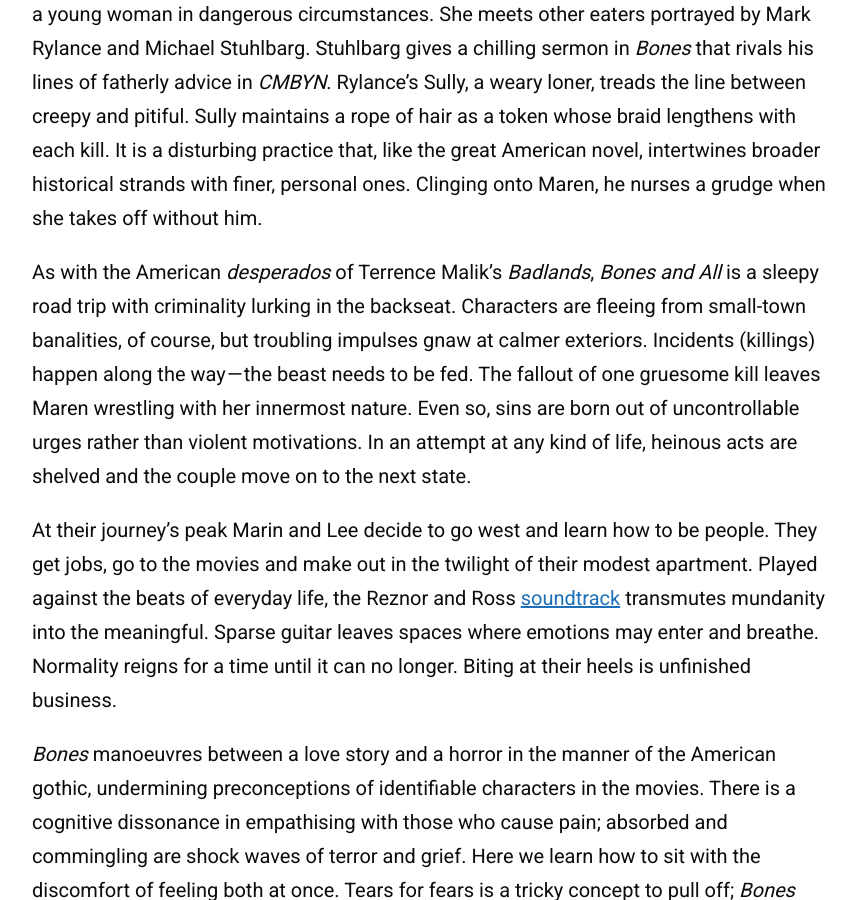
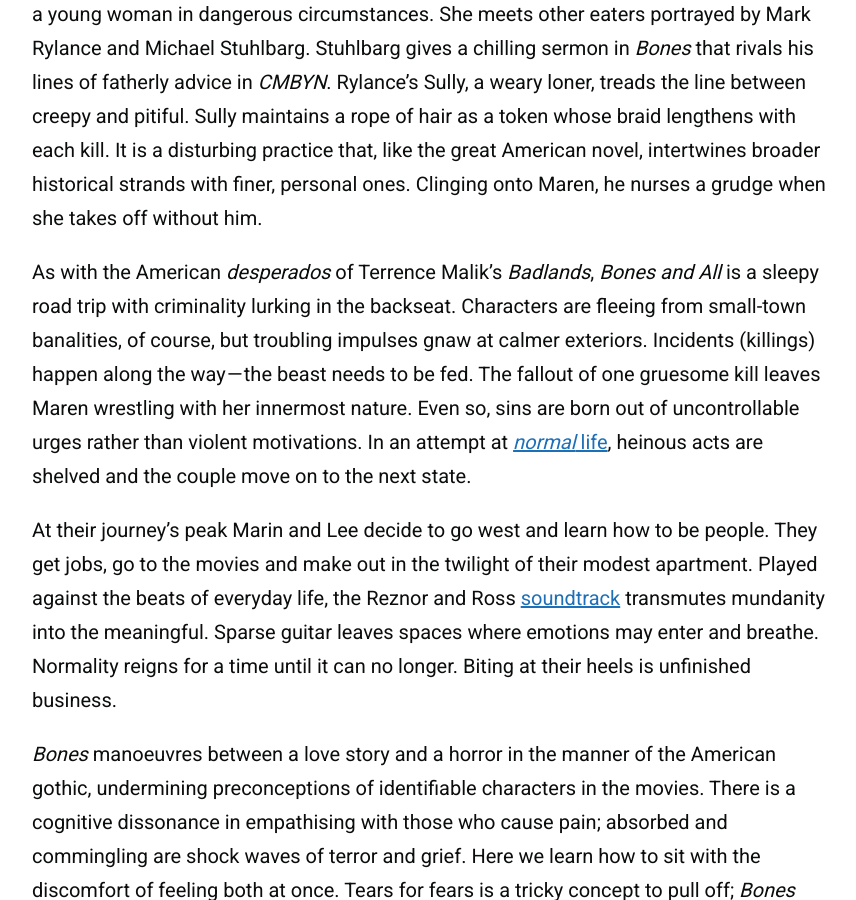
Before and after one commit to zoeurl/zoedowney.github.io, a Jekyll site: the page built from _posts/2023-08-07-bones-and-all.md, in a window 1280 px wide and 900 px high, scrolled down 1753 px. Shown: the whole window, without its empty margins (208-1064 px from the left). Built offline with Jekyll 4.4.1, drawn with Linux system fonts in a browser that asks for light colours.

Commit message:
Update 2023-08-07-bones-and-all.md

```diff
--- a/_posts/2023-08-07-bones-and-all.md
+++ b/_posts/2023-08-07-bones-and-all.md
@@ -16,7 +16,7 @@
 
 In the manner of a Wim Wenders drifter narrative, _Bones and All_ is a gentler tale of first loves and a grander ode to the American landscape. And, in the convention of filmic Americana, the picture is evenly tempered between beauty and violence. Indeed, Maren is a young woman in dangerous circumstances. She meets other eaters portrayed by Mark Rylance and Michael Stuhlbarg. Stuhlbarg gives a chilling sermon in _Bones_ that rivals his lines of fatherly advice in _CMBYN_. Rylance’s Sully, a weary loner, treads the line between creepy and pitiful. Sully maintains a rope of hair as a token whose braid lengthens with each kill. It is a disturbing practice that, like the great American novel, intertwines broader historical strands with finer, personal ones. Clinging onto Maren, he nurses a grudge when she takes off without him.
 
-As with the American _desperados_ of Terrence Malik's _Badlands_, _Bones and All_ is a sleepy road trip with criminality lurking in the backseat. Characters are fleeing from small-town banalities, of course, but troubling impulses gnaw at calmer exteriors. Incidents (killings) happen along the way — the beast needs to be fed. The fallout of one gruesome kill leaves Maren wrestling with her innermost nature. Even so, sins are born out of uncontrollable urges rather than violent motivations. In an attempt at any kind of life, heinous acts are shelved and the couple move on to the next state.
+As with the American _desperados_ of Terrence Malik's _Badlands_, _Bones and All_ is a sleepy road trip with criminality lurking in the backseat. Characters are fleeing from small-town banalities, of course, but troubling impulses gnaw at calmer exteriors. Incidents (killings) happen along the way — the beast needs to be fed. The fallout of one gruesome kill leaves Maren wrestling with her innermost nature. Even so, sins are born out of uncontrollable urges rather than violent motivations. In an attempt at [_normal_ life](https://www.youtube.com/watch?v=_3dYa3bxzyg&ab_channel=TrentReznor-Topic), heinous acts are shelved and the couple move on to the next state.
 
 At their journey’s peak Marin and Lee decide to go west and learn how to be people. They get jobs, go to the movies and make out in the twilight of their modest apartment. Played against the beats of everyday life, the Reznor and Ross [soundtrack](https://www.youtube.com/watch?v=mqIaOl4N1M8&ab_channel=TrentReznor-Topic) transmutes mundanity into the meaningful. Sparse guitar leaves spaces where emotions may enter and breathe. Normality reigns for a time until it can no longer. Biting at their heels is unfinished business.
 
```
